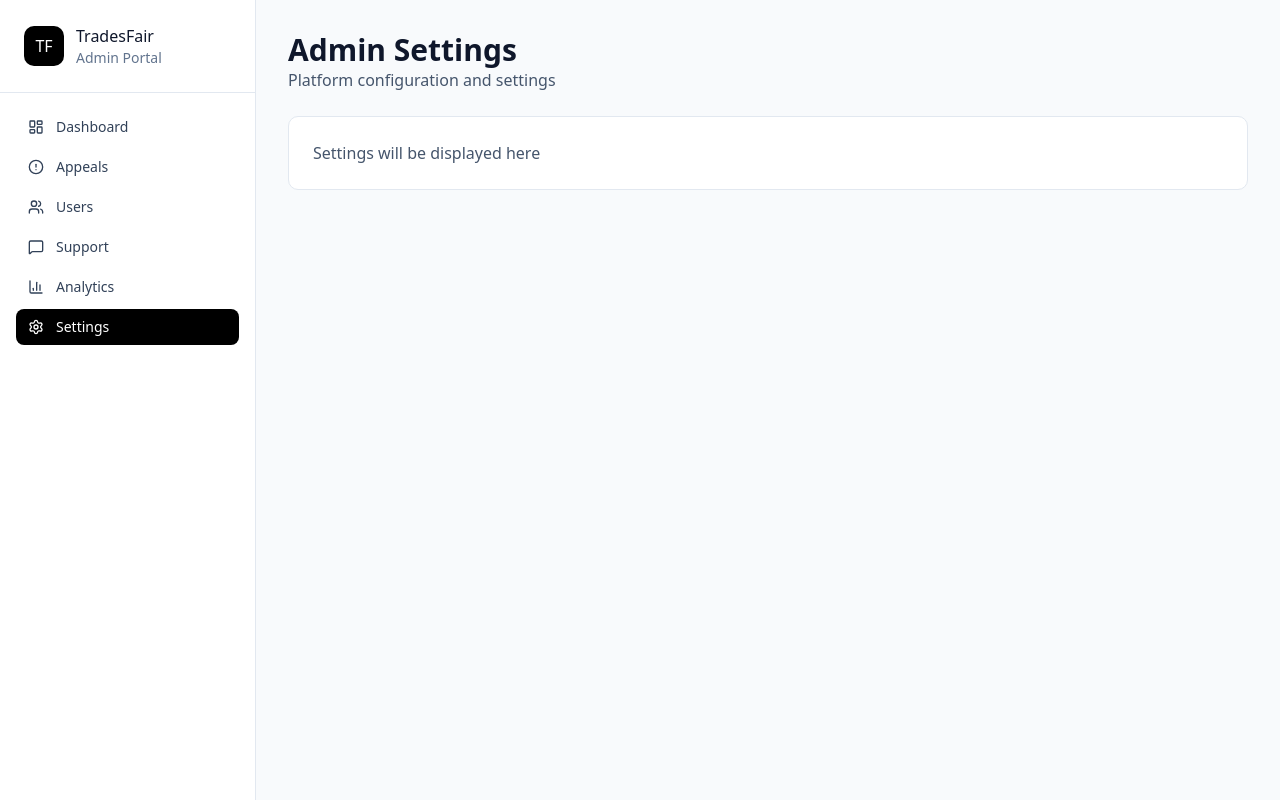
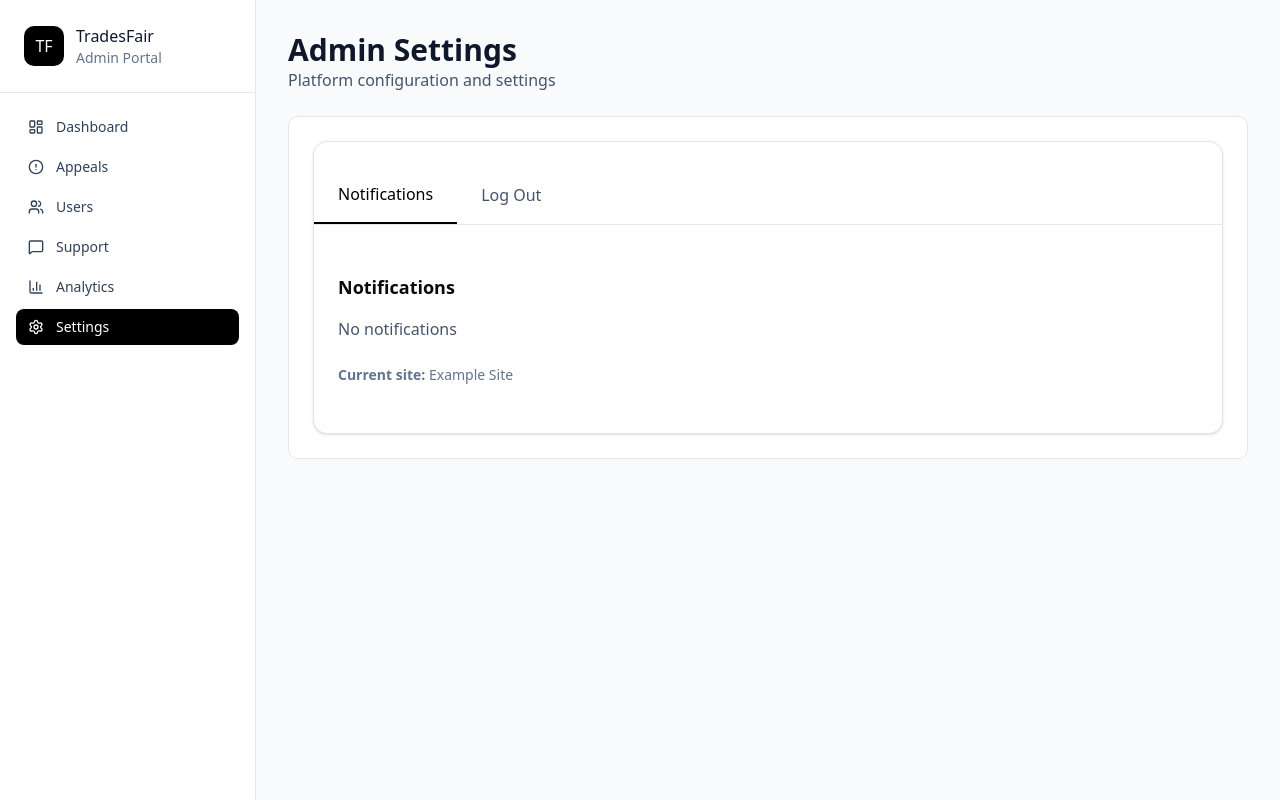
Before and after one commit to mzst-26/G35-Project, a Next.js app: page /admin/dashboard in a window 1280 px wide. Both pictures are taken after a click on the button "Settings". Built offline with nearby package versions, Linux system fonts and the light colour scheme.

Commit message:
Implemented basic shell settings section for admin dashboard

```diff
--- a/app/admin/dashboard/page.tsx
+++ b/app/admin/dashboard/page.tsx
@@ -5,6 +5,7 @@ import AppealsManagement from "@/components/admin_dashboard/AppealsManagement";
 import UsersManagement from "@/components/admin_dashboard/UsersManagement";
 import SupportManagement from "@/components/admin_dashboard/SupportManagement";
 import AnalyticsManagement from "@/components/admin_dashboard/AnalyticsManagement";
+import AdminSettings from "@/components/admin_dashboard/AdminSettings";
 import { AlertCircle, BarChart3, Briefcase, LayoutDashboard, Menu, MessageSquare, Settings as SettingsIcon, Users, X } from "lucide-react";
 import { useState } from "react";
 
@@ -195,7 +196,7 @@ export default function AdminDashboard() {
                 <p className="text-slate-600">Platform configuration and settings</p>
               </div>
               <div className="bg-white rounded-lg border border-slate-200 p-6">
-                <p className="text-slate-600">Settings will be displayed here</p>
+                <AdminSettings />
               </div>
             </div>
           )}
--- /dev/null
+++ b/components/admin_dashboard/AdminSettings.tsx
@@ -0,0 +1,90 @@
+"use client";
+
+import { useState } from "react";
+import { Card } from "@/components/ui/card";
+import { Button } from "@/components/ui/button";
+import useAdminSettings from "@/hooks/useAdminSettings";
+import useAdminNotifications from "@/hooks/useAdminNotifications";
+
+export default function AdminSettings() {
+  const [activeTab, setActiveTab] = useState<"notifications" | "logout">(
+    "notifications"
+  );
+
+  const { settings } = useAdminSettings();
+  const { getNotifications, markRead } = useAdminNotifications();
+  const notifications = getNotifications();
+
+  return (
+    <Card className="w-full">
+      <div className="flex border-b border-slate-200">
+        <button
+          onClick={() => setActiveTab("notifications")}
+          className={`px-6 py-4 font-medium transition-colors ${
+            activeTab === "notifications"
+              ? "border-b-2 border-black text-black"
+              : "text-slate-600 hover:text-slate-900"
+          }`}
+        >
+          Notifications
+        </button>
+        <button
+          onClick={() => setActiveTab("logout")}
+          className={`px-6 py-4 font-medium transition-colors ${
+            activeTab === "logout"
+              ? "border-b-2 border-black text-black"
+              : "text-slate-600 hover:text-slate-900"
+          }`}
+        >
+          Log Out
+        </button>
+      </div>
+
+      <div className="p-6">
+        {activeTab === "notifications" && (
+          <div className="space-y-4">
+            <h3 className="text-lg font-semibold">Notifications</h3>
+            {notifications.length === 0 ? (
+              <p className="text-slate-600">No notifications</p>
+            ) : (
+              <ul className="space-y-2">
+                {notifications.map((n: any) => (
+                  <li
+                    key={n.id}
+                    className="flex items-center justify-between p-3 rounded-md border border-slate-200"
+                  >
+                    <span className="text-slate-700">{n.message}</span>
+                    <Button size="sm" variant="ghost" onClick={() => markRead(n.id)}>
+                      Mark read
+                    </Button>
+                  </li>
+                ))}
+              </ul>
+            )}
+          </div>
+        )}
+
+        {activeTab === "logout" && (
+          <div className="space-y-4">
+            <h3 className="text-lg font-semibold">Log Out</h3>
+            <p className="text-slate-600">Sign out of the admin panel.</p>
+            <div className="pt-4">
+              <Button
+                onClick={() => {
+                  // placeholder logout behavior
+                  window.location.href = "/logout";
+                }}
+              >
+                Log Out
+              </Button>
+            </div>
+          </div>
+        )}
+
+        <div className="mt-6 text-sm text-slate-500">
+          <strong>Current site:</strong> {settings?.siteTitle ?? "—"}
+        </div>
+      </div>
+    </Card>
+  );
+}
```
